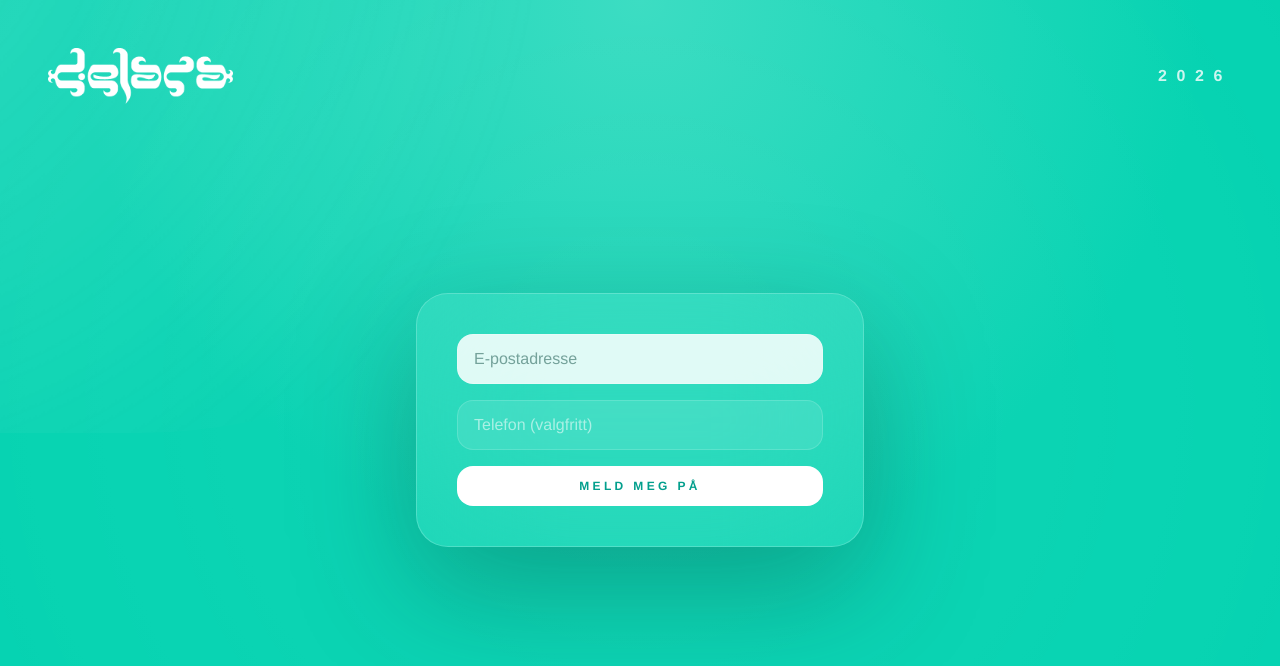
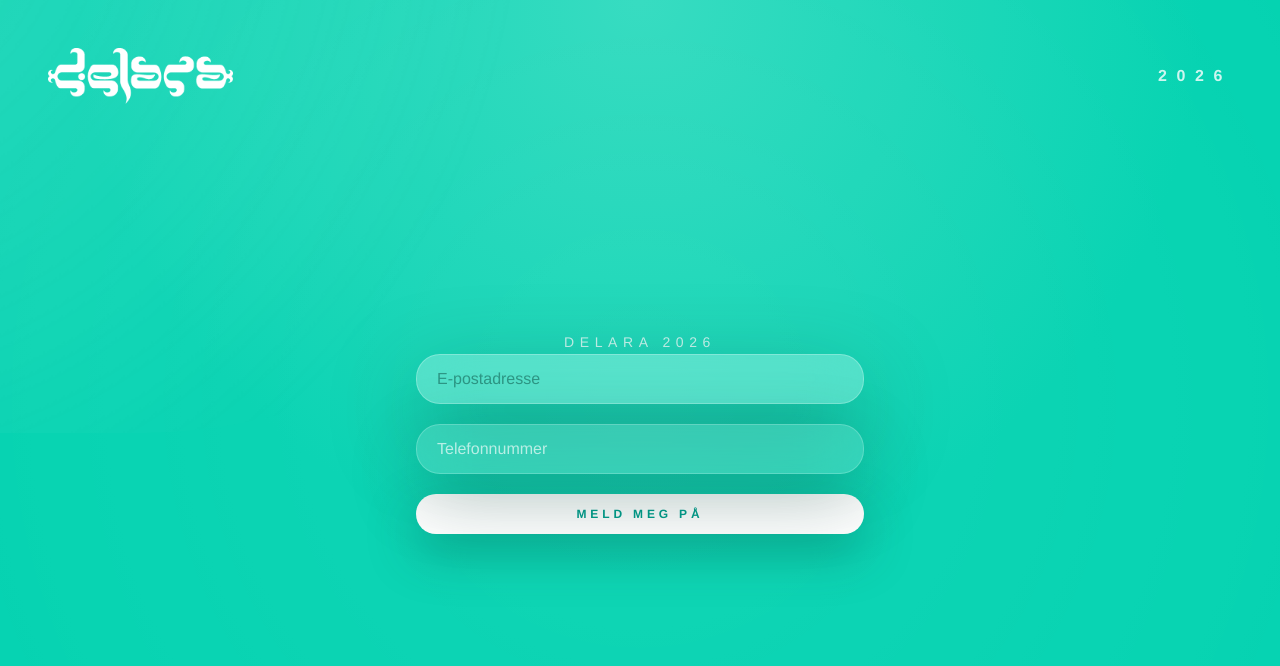
Before and after one commit to simonstrumse/sjelen-2026, a Next.js app: page / in a window 1280 px wide. Shown: the top 666 px of the page. Built offline with nearby package versions, Linux system fonts and the light colour scheme.

Commit message:
Float signup inputs over ambient field

```diff
--- a/app/page.tsx
+++ b/app/page.tsx
@@ -5,9 +5,9 @@ export default function Home() {
   return (
     <main className="relative min-h-screen overflow-hidden bg-[#03d3b1] text-white">
       <div className="pointer-events-none absolute inset-0">
-        <div className="absolute inset-0 bg-[radial-gradient(circle_at_top,rgba(255,255,255,0.2),rgba(3,211,177,0.05)_55%,rgba(3,211,177,0)_90%)]" />
-        <div className="animate-serene absolute left-1/2 top-1/2 h-[130%] w-[130%] -translate-x-1/2 -translate-y-1/2 rounded-full bg-[radial-gradient(circle_at_center,rgba(255,255,255,0.26)_0%,rgba(3,211,177,0)_72%)]" />
-        <div className="animate-serene-delay absolute left-1/2 top-1/2 h-[155%] w-[155%] -translate-x-1/2 -translate-y-1/2 rounded-full bg-[radial-gradient(circle_at_center,rgba(255,255,255,0.1)_0%,rgba(3,211,177,0)_85%)]" />
+        <div className="absolute inset-0 bg-[radial-gradient(circle_at_top,rgba(255,255,255,0.18),rgba(3,211,177,0.05)_55%,rgba(3,211,177,0)_90%)]" />
+        <div className="animate-serene absolute left-1/2 top-1/2 h-[130%] w-[130%] -translate-x-1/2 -translate-y-1/2 rounded-full bg-[radial-gradient(circle_at_center,rgba(255,255,255,0.24)_0%,rgba(3,211,177,0)_70%)]" />
+        <div className="animate-serene-delay absolute left-1/2 top-1/2 h-[160%] w-[160%] -translate-x-1/2 -translate-y-1/2 rounded-full bg-[radial-gradient(circle_at_center,rgba(255,255,255,0.1)_0%,rgba(3,211,177,0)_82%)]" />
       </div>
 
       <div className="relative z-10 flex min-h-screen flex-col">
@@ -18,8 +18,11 @@ export default function Home() {
           </span>
         </header>
 
-        <div className="flex flex-1 items-center justify-center px-6 pb-16 md:px-0">
-          <div className="w-full max-w-sm rounded-[32px] border border-white/20 bg-white/[0.08] p-8 backdrop-blur-3xl shadow-[0_40px_120px_rgba(9,66,57,0.35)] transition hover:border-white/30 hover:bg-white/[0.12] sm:max-w-md sm:p-10">
+        <div className="flex flex-1 items-center justify-center px-6 pb-20 pt-10 md:px-0">
+          <div className="w-full max-w-sm space-y-8 text-center md:max-w-md">
+            <span className="text-xs uppercase tracking-[0.4em] text-white/75 md:text-sm">
+              DELARA 2026
+            </span>
             <SubscribeForm />
           </div>
         </div>
--- a/components/SubscribeForm.tsx
+++ b/components/SubscribeForm.tsx
@@ -26,9 +26,9 @@ export default function SubscribeForm() {
     <form
       ref={formRef}
       onSubmit={handleSubmit}
-      className="space-y-4"
+      className="flex flex-col gap-5"
     >
-      <div className="space-y-1">
+      <div className="flex flex-col gap-2">
         <label htmlFor="email" className="sr-only">
           E-postadresse
         </label>
@@ -38,27 +38,28 @@ export default function SubscribeForm() {
           type="email"
           required
           placeholder="E-postadresse"
-          className="w-full rounded-2xl border border-white/20 bg-white/85 px-4 py-3 text-base text-[#0a4a40] outline-none transition focus:border-white/60 focus:bg-white"
+          className="w-full rounded-3xl border border-white/25 bg-white/25 px-5 py-3 text-base text-[#074b3f] shadow-[0_30px_90px_rgba(6,56,47,0.35)] backdrop-blur-xl outline-none transition focus:border-white/70 focus:bg-white/70"
         />
       </div>
 
-      <div className="space-y-1">
+      <div className="flex flex-col gap-2">
         <label htmlFor="phone" className="sr-only">
-          Telefon
+          Telefonnummer
         </label>
         <input
           id="phone"
           name="phone"
           type="tel"
-          placeholder="Telefon (valgfritt)"
-          className="w-full rounded-2xl border border-white/15 bg-white/10 px-4 py-3 text-base text-white placeholder:text-white/55 outline-none transition focus:border-white/40 focus:bg-white/20"
+          required
+          placeholder="Telefonnummer"
+          className="w-full rounded-3xl border border-white/20 bg-white/15 px-5 py-3 text-base text-white placeholder:text-white/65 shadow-[0_22px_70px_rgba(3,65,55,0.32)] backdrop-blur-xl outline-none transition focus:border-white/60 focus:bg-white/35"
         />
       </div>
 
       <button
         type="submit"
         disabled={isSubmitting}
-        className="w-full rounded-2xl bg-white px-5 py-3 text-center text-xs font-bold uppercase tracking-[0.28em] text-[#039f8d] transition hover:bg-white/90 focus:outline-none focus:ring-2 focus:ring-white/60 disabled:cursor-not-allowed disabled:opacity-60"
+        className="mx-auto w-full rounded-3xl bg-white px-6 py-3 text-center text-xs font-bold uppercase tracking-[0.32em] text-[#039f8d] shadow-[0_18px_50px_rgba(4,78,66,0.35)] transition hover:bg-white/90 focus:outline-none focus:ring-2 focus:ring-white/70 disabled:cursor-not-allowed disabled:opacity-60"
       >
         {isSubmitting ? "Sender..." : "Meld meg på"}
       </button>
```
